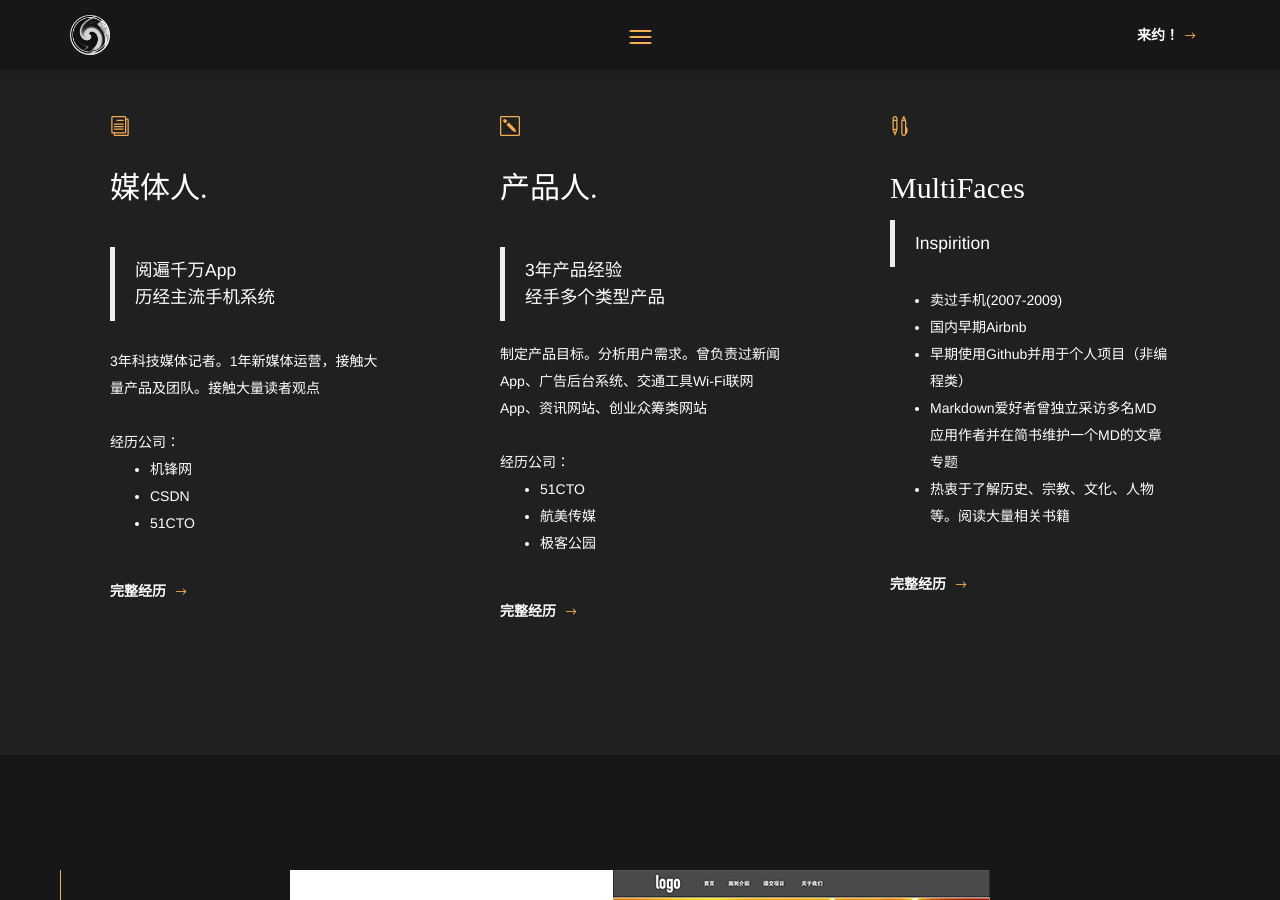
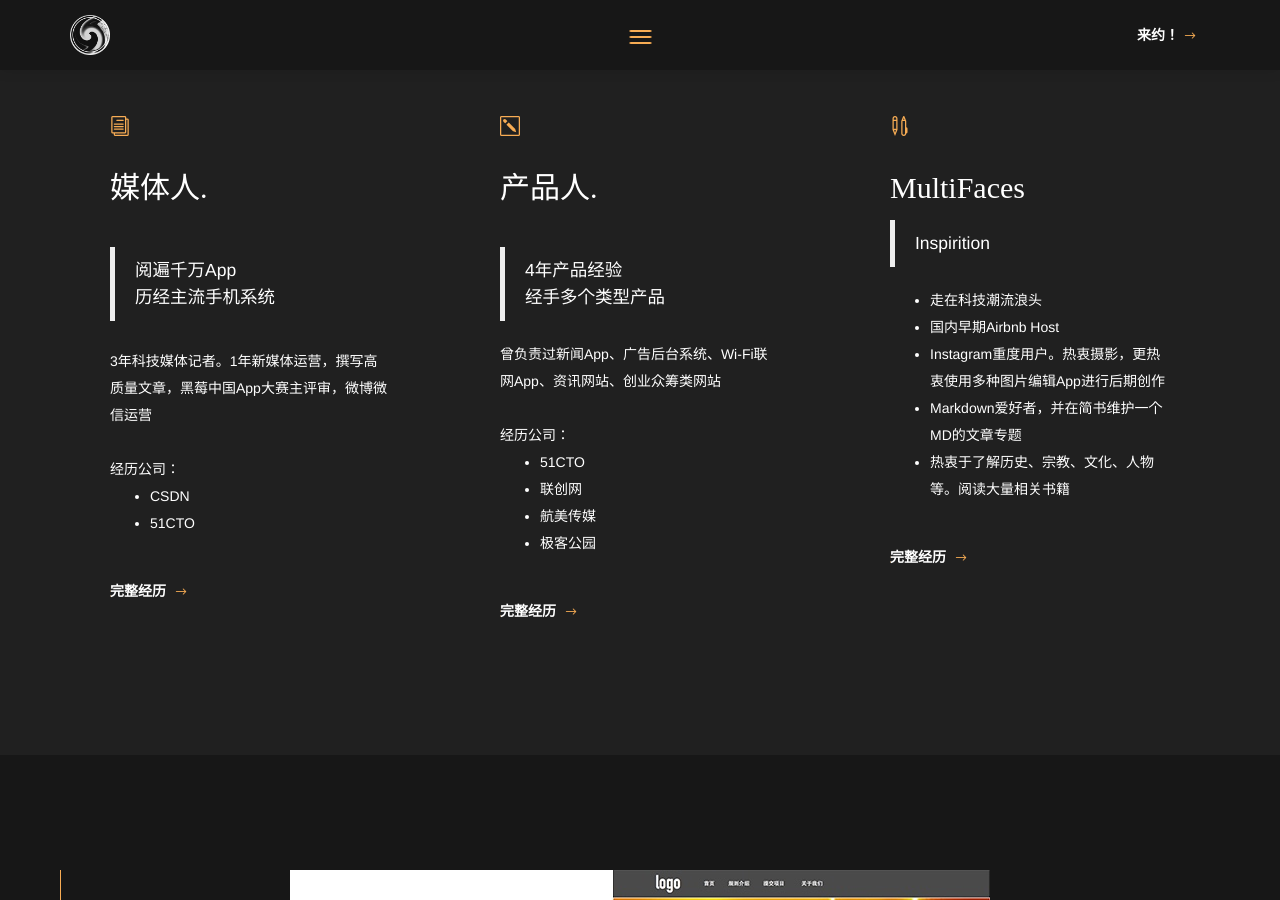
Before and after one commit to feinux/feinux.github.io, a Jekyll site: the page resume/index.html, which Jekyll copies as it is, in a window 1280 px wide and 900 px high, scrolled down 1065 px. Built offline with Jekyll 4.4.1, drawn with Linux system fonts in a browser that asks for light colours.

Commit message:
changed resume contents

```diff
--- a/resume/index.html
+++ b/resume/index.html
@@ -253,12 +253,11 @@
                                         <div class="pera-outer wow">
                                             <p> <blockquote>阅遍千万App<br>历经主流手机系统</blockquote></p>
 
-                                            3年科技媒体记者。1年新媒体运营，接触大量产品及团队。接触大量读者观点
+                                            3年科技媒体记者。1年新媒体运营，撰写高质量文章，黑莓中国App大赛主评审，微博微信运营
                                                   <br>
                                                 <br/>
                                                 经历公司：
                                                 <ul>
-                                                    <li>机锋网</li>
                                                     <li>CSDN</li>
                                                     <li>51CTO</li>
                                                 </ul>
@@ -291,13 +290,14 @@
                                     <div class="overflow">
                                         <div class="overflow">
                                         <div class="pera-outer wow">
-                                            <p><blockquote>3年产品经验<br>经手多个类型产品</blockquote>
+                                            <p><blockquote>4年产品经验<br>经手多个类型产品</blockquote>
 
-                                                制定产品目标。分析用户需求。曾负责过新闻App、广告后台系统、交通工具Wi-Fi联网App、资讯网站、创业众筹类网站
+                                                曾负责过新闻App、广告后台系统、Wi-Fi联网App、资讯网站、创业众筹类网站
                                                 <br/><br/>
                                                 经历公司：
                                                 <ul>
                                                    <li>51CTO</li>
+                                                   <li>联创网</li>
                                                    <li>航美传媒</li>
                                                    <li>极客公园</li>
                                                </ul>
@@ -332,10 +332,10 @@
                                         <div class="overflow">
                                         <div class="pera-outer wow">
                                             <ul>
-                                                <li>卖过手机(2007-2009)</li>
-                                                <li>国内早期Airbnb</li>
-                                                <li>早期使用Github并用于个人项目（非编程类）</li>
-                                                <li>Markdown爱好者曾独立采访多名MD应用作者并在简书维护一个MD的文章专题</li>
+                                                <li>走在科技潮流浪头</li>
+                                                <li>国内早期Airbnb Host</li>
+                                                <li>Instagram重度用户。热衷摄影，更热衷使用多种图片编辑App进行后期创作</li>
+                                                <li>Markdown爱好者，并在简书维护一个MD的文章专题</li>
                                                 <li>热衷于了解历史、宗教、文化、人物等。阅读大量相关书籍</li>
                                             </ul>
                                         </div>
@@ -392,12 +392,7 @@
                                                 </div -->
                                             </div>
 
-                                            <div class="overflow">
-                                                <div class="pera-outer">
 
-                                                    <p><strong>机锋网任职期间：</strong>为用户发掘了大量冷门的应用。这些应用或实用、或取巧、或新奇，不仅能够让刚刚诞生的智能手机用起来更加只能，而且也激发了用户的想象力</p>
-                                                </div>
-                                            </div>
 
                                             <div class="overflow">
                                                 <div class="pera-outer">
@@ -474,9 +469,13 @@
 
                                                     <p><strong>51CTO任职期间：</strong>
                                                         <ul>
-                                                            <li>负责主站iOS客户端App,包括：产品规划、需求对接及实现、需求文档及原型、App Store提交</li>
-                                                            <li>负责主站官方微信公众号运营</li>
-                                                            <li>网站内容精选电子杂志制作和上架</li>
+                                                            <li>全程负责51CTO官方App。独立完成产品策划、原型图及需求文档撰写</li>
+                                                            <li>对同类产品进行竟品分析，并针对51CTO特殊的网站架构进行分析，找出最优化的解决方案</li>
+                                                            <li>负责把控UI设计方向，根据网站的故有UI设计色彩规范</li>
+                                                            <li>负责策划产品功能，根据时间进度和开发情况，权衡功能的取舍及更改</li>
+                                                            <li>负责推进产品进度、产品版本迭代，及产品验收</li>
+                                                            <li>负责提交App到AppStore，撰写产品介绍，并在reject后能够分析原因，指导开发进行修改</li>
+                                                            <li>配合商务同事在不影响现有产品结构的情况下，适当加入广告位</li>
                                                         </ul>
                                                     </p>
 
@@ -486,10 +485,30 @@
                                             <div class="overflow">
                                                 <div class="pera-outer">
 
+                                                    <p><strong>联创网任职期间：</strong>
+                                                        <ul>
+                                                            <li>资讯百科频道web端产品设计，针对同类型网站如quirk、kickstater等进行研究</li>
+                                                            <li>对网站的UI、内容分类进行设计和规划</li>
+                                                            <li>及时和部门沟通，对需求的改动进行讨论和评估，确保需求改动能够及时传达到所有参与的部门</li>
+                                                            <li>独立完成针对网站的社区App产品策划，把控UI设计、功能开发和产品进度</li>
+                                                        </ul>
+                                                </div>
+                                            </div>
+
+
+
+                                            <div class="overflow">
+                                                <div class="pera-outer">
+
                                                     <p><strong>航美传媒任职期间：</strong>
                                                         <ul>
                                                             <li>负责交通工具Wi-Fi连接App（现更名往返）及移动网页Portal</li>
                                                             <li>做过广告后台管理系统，主要功能包括广告主管理、价格管理、广告排期等</li>
+                                                            <li>根据业务需求确定产品形态、产品功能及界面布局</li>
+                                                            <li>收集并分析用户需求，分析用户场景，确定产品提供的服务内容</li>
+                                                            <li>搜集公司广告销售人员的业务需求，理清广告销售的业务逻辑和流程</li>
+                                                            <li>对广告系统进行选型调研，确定合适的广告管理系统</li>
+                                                            <li>把控产品进度，进行产品验收</li>
                                                         </ul>
                                                 </div>
                                             </div>
@@ -499,7 +518,10 @@
 
                                                     <p><strong>极客公园任职期间：</strong>
                                                         <ul>
-                                                            <li>负责公司旗下极客加速计划网站产品</li>
+                                                            <li>在原有网站产品上进行功能迭代和版本修改</li>
+                                                            <li>把控网站UI，在缺少UI的情况下，重新调整工作中心</li>
+                                                            <li>根据用户反馈，对产品流程进行修改</li>
+                                                            <li>调研不同的支付平台，结合法律限定、网站需求以及用户使用体验，对支付平台进行选型</li>
                                                         </ul>
                                                 </div>
                                             </div>
@@ -558,8 +580,9 @@
                                                     <p><strong>我正在做：</strong>
                                                         <ul>
                                                             <li>Aibbnb Host</li>
-                                                            <li>拍照（手机和单反只能拍照。哈苏才是摄影）</li>
+                                                            <li>摄影</li>
                                                             <li>胡同文化研究</li>
+                                                            <li>Fine Art DIY</li>
                                                         </ul>
                                                     </p>
                                                 </div>
```
Also changed, not shown: 2 other files.
